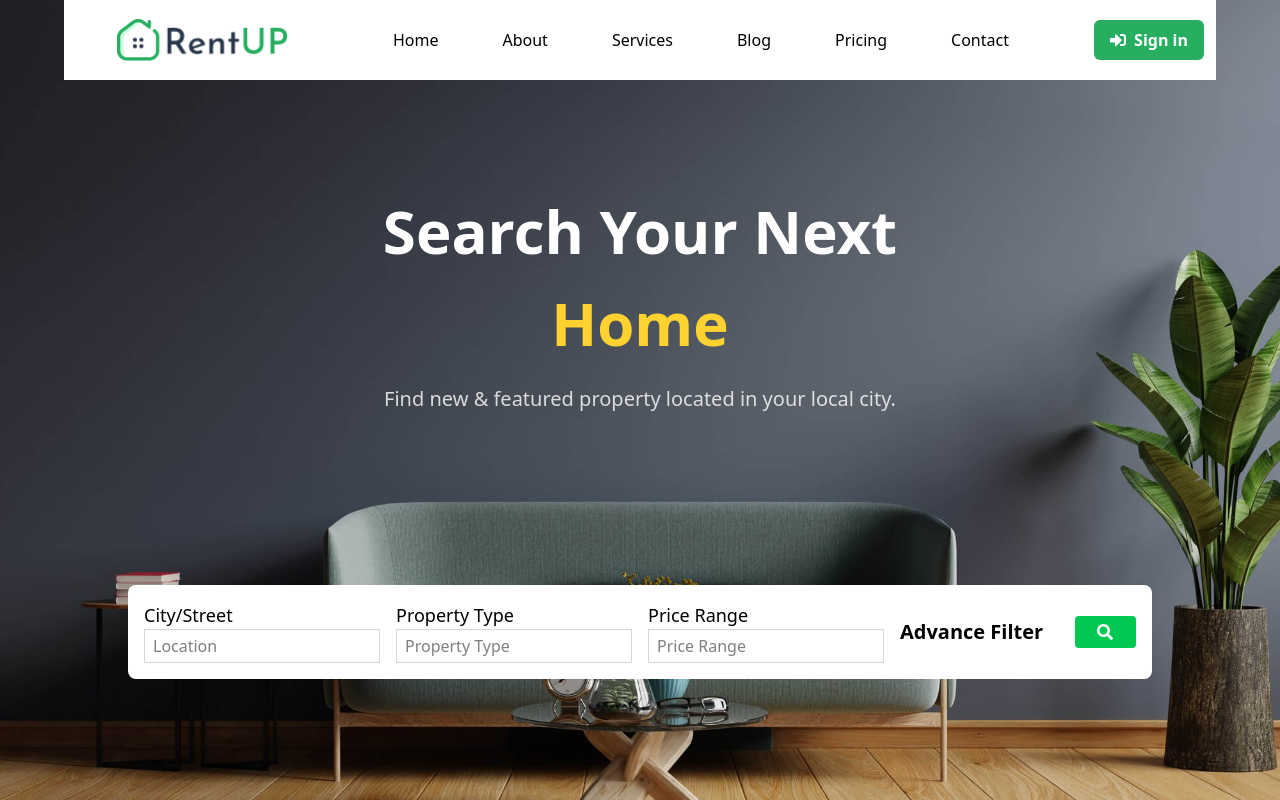
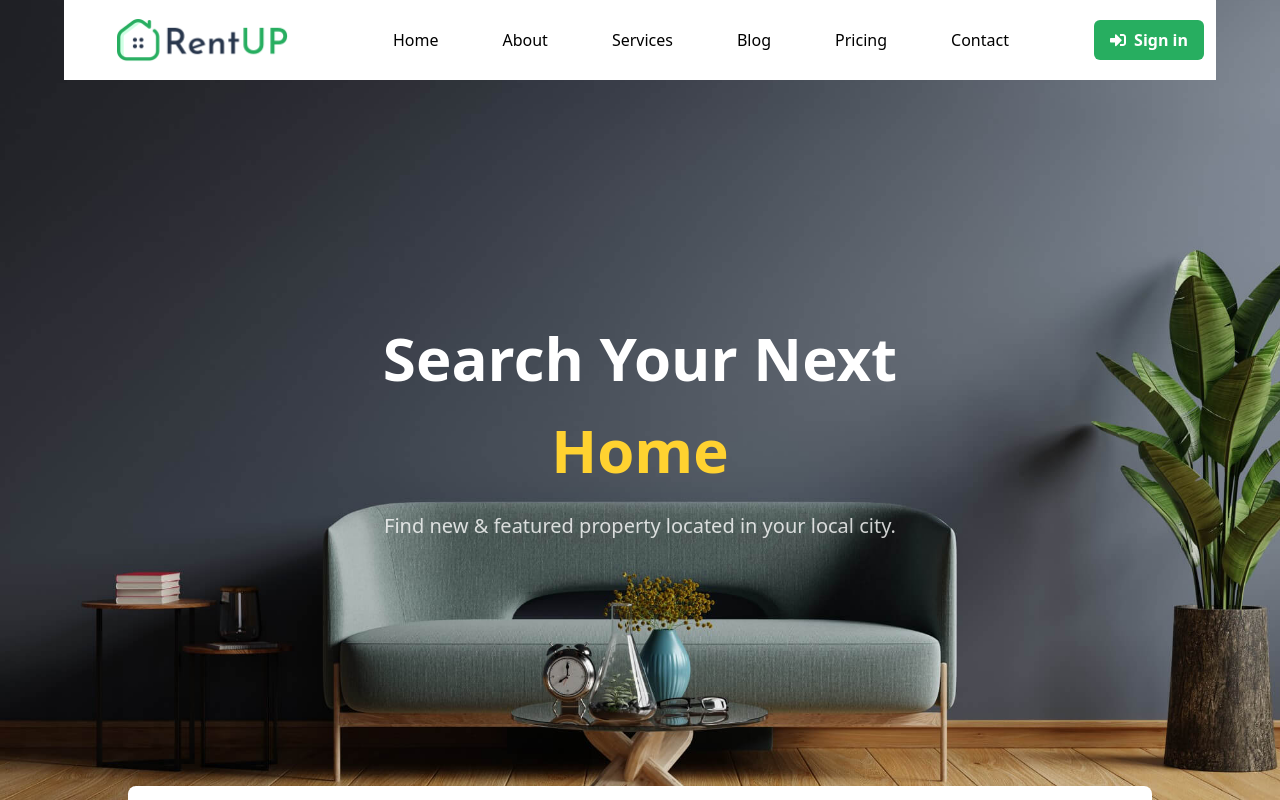
Before and after one commit to Adekunle-hub/rentup, a React (Vite) app: page / in a window 1280 px wide. Shown: the top 800 px of the page. Built offline with nearby package versions, Linux system fonts and the light colour scheme.

Commit message:
respond please

```diff
--- a/src/components/Body.jsx
+++ b/src/components/Body.jsx
@@ -24,18 +24,17 @@ const Body = () => {
 
    return (
 
-    <section className="overflow-hidden flex flex-col justify-center items-center relative h-[110dvh] bg-cover bg-center"
+    <section className="overflow-hidden relative flex flex-col justify-center items-center relative h-[110dvh] bg-cover bg-center"
       style = {{
       backgroundImage: `url("/banner (2).png")`
       }}>
 
-
-      <section className=' flex mx-auto w-[80%] flex-col items-center gap-y-[10vh] justify-center'>
+      <section className=' flex  mx-auto w-[80%] flex-col items-center gap-y-[10vh] justify-center'>
         <fieldset className="flex justify-center text-center sm:w-[60%] mt-2rem w-[100%] mx-auto items-center  flex-col" >
           <h1 className='font-bold w-[110%] text-sm-20  text-white text-6xl'>Search Your Next <span className=' mt-4 sm:mt-8 inline-block text-amber-300'>Home</span></h1>
           <p className='text-white w-[130%] text-base lg:text-xl  mb-3  px-2.5 mt-4 sm:mt-8 opacity-80'> Find new & featured property located in your local city.</p>
         </fieldset>
-        <fieldset className='bg-white w-[80vw] items-center justify-center rounded-sm sm:rounded-lg mt-[10vh] p-4 gap-0.5 sm:gap-4 grid grid-rows-4  sm:grid-cols-4 sm:grid-rows-1 '>
+        <fieldset className='bg-white w-[80vw] items-center justify-center rounded-sm sm:rounded-lg mt-[10vh] p-4 gap-0.5 sm:gap-4 grid grid-rows-4  sm:grid-cols-4 sm:grid-rows-1 absolute bottom-0'>
           {placeHolders.map((detail)=>{
              return (<form key={detail.id} >
              <div className=' min-w-[100%] '>
```
